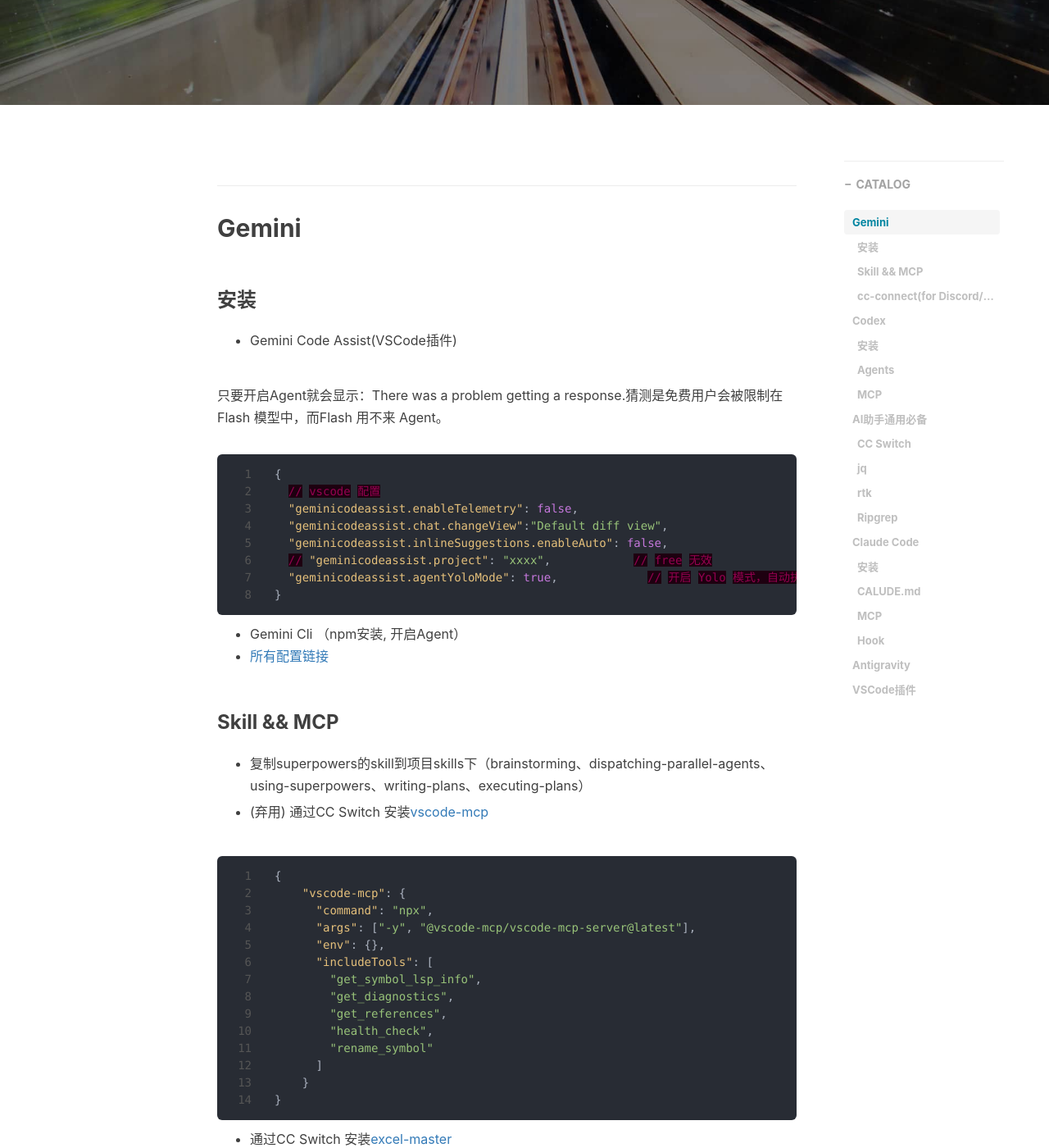
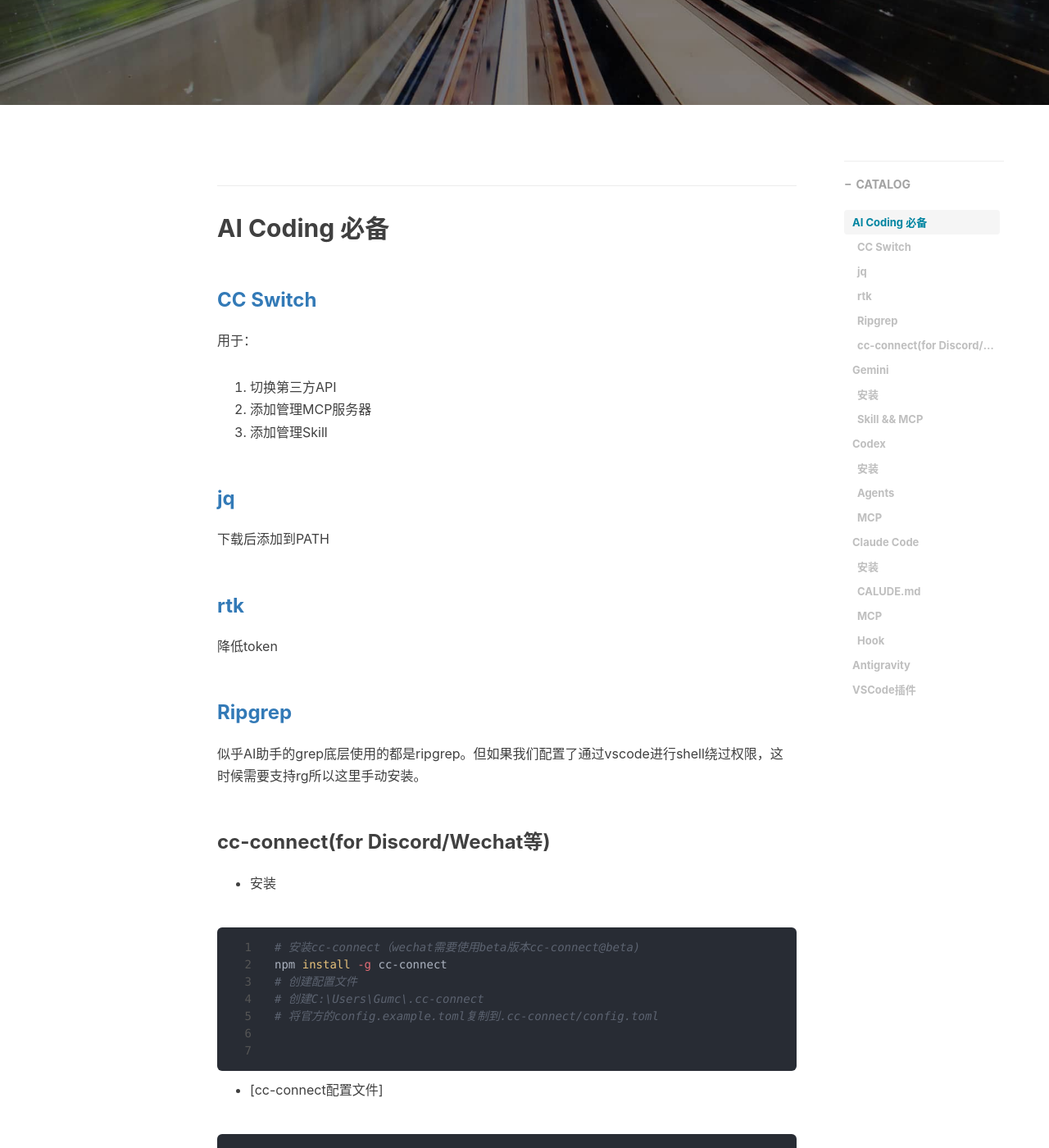
Before and after one commit to gumcstronger/gumcstronger.github.io, a Jekyll site: the page built from _posts/2026/2026-04-09-ai-code-helper-config.md, in a window 1280 px wide and 1400 px high, scrolled down 395 px. Shown: the whole window at 82% size. Built offline with Jekyll 4.4.1, drawn with Linux system fonts in a browser that asks for light colours; nearby versions of some CDN libraries; comment, search, counter and statistics services are not loaded; some of the changed text lies outside the part shown.

Commit message:
Update 2026-04-09-ai-code-helper-config.md

````diff
--- a/_posts/2026/2026-04-09-ai-code-helper-config.md
+++ b/_posts/2026/2026-04-09-ai-code-helper-config.md
@@ -11,91 +11,31 @@
 tags:
     - AI
 ---
-## Gemini
+## AI Coding 必备
 
-### 安装
+### [CC Switch](https://github.com/farion1231/cc-switch)
 
-  * Gemini Code Assist(VSCode插件)
+用于：
 
-只要开启Agent就会显示：There was a problem getting a response.猜测是免费用户会被限制在 Flash 模型中，而Flash 用不来 Agent。
+1. 切换第三方API
+2. 添加管理MCP服务器
+3. 添加管理Skill
 
-```json
-{
-  // vscode 配置
-  "geminicodeassist.enableTelemetry": false,
-  "geminicodeassist.chat.changeView":"Default diff view",
-  "geminicodeassist.inlineSuggestions.enableAuto": false,
-  // "geminicodeassist.project": "xxxx",            // free 无效
-  "geminicodeassist.agentYoloMode": true,             // 开启 Yolo 模式，自动执行, 不要停下来请求权限
-}
-```
+### [jq](https://jqlang.org/download/)
 
-  * Gemini Cli （npm安装, 开启Agent）
-  * [所有配置链接](https://geminicli.com/docs/reference/configuration/)
+下载后添加到PATH
 
-### Skill && MCP
+### [rtk](https://github.com/rtk-ai/rtk)
 
-  * 复制superpowers的skill到项目skills下（brainstorming、dispatching-parallel-agents、using-superpowers、writing-plans、executing-plans）
+降低token
 
-  * (弃用) 通过CC Switch 安装[vscode-mcp](https://github.com/tjx666/vscode-mcp)
+### [Ripgrep](https://github.com/burntsushi/ripgrep)
 
-```json
-{
-    "vscode-mcp": {
-      "command": "npx",
-      "args": ["-y", "@vscode-mcp/vscode-mcp-server@latest"],
-      "env": {},
-      "includeTools": [
-        "get_symbol_lsp_info",
-        "get_diagnostics",
-        "get_references",
-        "health_check",
-        "rename_symbol"
-      ]
-    }
-}
-```
+似乎AI助手的grep底层使用的都是ripgrep。但如果我们配置了通过vscode进行shell绕过权限，这时候需要支持rg所以这里手动安装。
 
-  * 通过CC Switch 安装[excel-master](https://github.com/guillehr2/Excel-MCP-Server-Master)
+### cc-connect(for Discord/Wechat等)
 
-```json
-
-  {
-      "excel-master": {
-        "command": "npx",
-        "args": [
-          "-y",
-          "@guillehr2/excel-mcp-server@latest"
-        ],
-        "timeout": 60000
-      }
-  }
-
-```
-
-  * 通过CC Switch 安装[vscode-mcp-servr](https://marketplace.visualstudio.com/items?itemName=JuehangQin.vscode-mcp-server)
-
-```json
-
-  {
-    "vscode-mcp-server": {
-        "command": "npx",
-        "args": ["mcp-remote@next", "http://localhost:3000/mcp"]
-    }
-  }
-
-```
-
-  * Unity MCP
-
-```bash
-  # 同意官方的许可协议会自动安装com.unity.ai.assistant
-
-```
-
-### cc-connect(for Discord/Wechat)
-
-  * 安装
+* 安装
 
 ```bash
 # 安装cc-connect（wechat需要使用beta版本cc-connect@beta)
@@ -107,7 +47,7 @@
 
 ```
 
-  * [cc-connect配置文件]
+* [cc-connect配置文件]
 
 ```conf
   # 配置config.toml，以下是我的配置(从discord获取token)
@@ -168,9 +108,109 @@
   [cron]
 ```
 
-  * [cc-connect使用指南](https://github.com/chenhg5/cc-connect/blob/main/docs/usage.zh-CN.md)
+* [cc-connect使用指南](https://github.com/chenhg5/cc-connect/blob/main/docs/usage.zh-CN.md)
+* 配置开机启动
 
-  * 配置开机启动
+---
+
+## Gemini
+
+### 安装
+
+* Gemini Code Assist(VSCode插件) 用处不大，仅在头脑风暴时进行。
+
+只要开启Agent就会显示：There was a problem getting a response.猜测是免费用户会被限制在 Flash 模型中，而Flash 用不来 Agent。
+
+```json
+{
+  // vscode 配置
+  "geminicodeassist.enableTelemetry": false,
+  "geminicodeassist.chat.changeView":"Default diff view",
+  "geminicodeassist.inlineSuggestions.enableAuto": false,
+  // "geminicodeassist.project": "xxxx",            // free 无效
+  "geminicodeassist.agentYoloMode": true,             // 开启 Yolo 模式，自动执行, 不要停下来请求权限
+}
+```
+
+* Gemini Cli （npm安装）
+* [所有配置链接](https://geminicli.com/docs/reference/configuration/)
+
+### Skill && MCP
+
+* 复制superpowers的skill到项目skills下（brainstorming、dispatching-parallel-agents、using-superpowers、writing-plans、executing-plans）
+* (弃用) 通过CC Switch 安装[vscode-mcp](https://github.com/tjx666/vscode-mcp)
+
+```json
+{
+    "vscode-mcp": {
+      "command": "npx",
+      "args": ["-y", "@vscode-mcp/vscode-mcp-server@latest"],
+      "env": {},
+      "includeTools": [
+        "get_symbol_lsp_info",
+        "get_diagnostics",
+        "get_references",
+        "health_check",
+        "rename_symbol"
+      ]
+    }
+}
+```
+
+* 通过CC Switch 安装[excel-master](https://github.com/guillehr2/Excel-MCP-Server-Master)
+
+```json
+
+  {
+      "excel-master": {
+        "command": "npx",
+        "args": [
+          "-y",
+          "@guillehr2/excel-mcp-server@latest"
+        ],
+        "timeout": 60000
+      }
+  }
+
+```
+
+* 通过CC Switch 安装[vscode-mcp-servr](https://marketplace.visualstudio.com/items?itemName=JuehangQin.vscode-mcp-server)
+
+```json
+
+  {
+    "vscode-mcp-server": {
+        "command": "npx",
+        "args": ["mcp-remote@next", "http://localhost:3000/mcp"]
+    }
+  }
+
+```
+
+* [Unity MCP](https://github.com/CoplayDev/unity-mcp)
+
+```bash
+# unity通过github安装：https://github.com/CoplayDev/unity-mcp.git?path=/MCPForUnity#main
+# 进入unity - window - mcp for unity - toggle mcp window
+# 进入connect，选择传递方式为stdio, 复制configuratioon到项目目录配置文件，工具只开启execute_menu_item和read_console和manage_prefabs
+# 可以禁用手机数据
+"unityMCP": {
+      "command": "uvx",
+      "args": [
+        "--from",
+        "mcpforunityserver==9.6.6",
+        "mcp-for-unity",
+        "--transport",
+        "stdio"
+      ],
+      "type": "stdio",
+      "env": {
+        "DISABLE_TELEMETRY": "true"
+      }
+    }
+# 让AI自己写markdown,工具的参数见源码：https://github.com/CoplayDev/unity-mcp/tree/beta/Server/src/services/tools
+
+```
 
 <!-- ### (已弃用)clibot(for Discord/Wechat)
 
@@ -209,8 +249,8 @@
 
 ### 安装
 
-  * Codex桌面版
-  * VSCode Codex插件
+* Codex桌面版
+* VSCode Codex插件
 
 vscode codex插件如果开启WSL就会使用WSL的配置，需要进入/home/xx/.condex中修改配置，所以不开启WSL
 
@@ -218,7 +258,7 @@
 
 ### MCP
 
-  * [VSCode MCP](https://github.com/tjx666/vscode-mcp)
+* [VSCode MCP](https://github.com/tjx666/vscode-mcp)
 
 不支持partial class，但能获取诊断信息，用于获取诊断信息并修复。
 
@@ -236,37 +276,13 @@
 
 ---
 
-## AI助手通用必备
-
-### [CC Switch](https://github.com/farion1231/cc-switch)
-
-用于：
-
-1. 切换第三方API
-2. 添加管理MCP服务器
-3. 添加管理Skill
-
-### [jq](https://jqlang.org/download/)
-
-下载后添加到PATH
-
-### [rtk](https://github.com/rtk-ai/rtk)
-
-降低token
-
-### [Ripgrep](https://github.com/burntsushi/ripgrep)
-
-似乎AI助手的grep底层使用的都是ripgrep。不确定是否真实，所以也安装ripgrep方便使用
-
----
-
 ## Claude Code
 
 备注：为什么弃用，因为对其他AI的支持很弱，anthropic的AI像Claude Sonne才能用起来顺畅。
 
 ### 安装
 
-  * 安装[Claude Code](https://github.com/anthropics/claude-code)
+* 安装[Claude Code](https://github.com/anthropics/claude-code)
 
   备注：npm安装方式已弃用
 
@@ -282,7 +298,7 @@
   # [System.Environment]::SetEnvironmentVariable('DISABLE_TELEMETRY', '1', 'User')
 ```
 
-  * 安装[Claude Code for VS Code](vscode:extension/anthropic.claude-code)
+* 安装[Claude Code for VS Code](vscode:extension/anthropic.claude-code)
 
   VS Code插件
 
@@ -304,7 +320,7 @@
 
 ### MCP
 
-  * [ripgrep](https://github.com/burntsushi/ripgrep)
+* [ripgrep](https://github.com/burntsushi/ripgrep)
 
 据说claude code底层使用的是ripgrep。不确定claude code内部是否包含了ripgrep，直接安装ripgrep方便使用
 
@@ -313,7 +329,7 @@
 winget install BurntSushi.ripgrep.MSVC
 ```
 
-  * [codebase-memory-mcp](https://github.com/DeusData/codebase-memory-mcp)
+* [codebase-memory-mcp](https://github.com/DeusData/codebase-memory-mcp)
 
 ```bash
 # 安装
@@ -325,15 +341,14 @@
 # 告诉claude测试codebase-memory-mcp的使用会进行项目索引
 ```
 
-  * (弃用)[~~Superpowers~~](https://github.com/obra/superpowers)
-  * (弃用)~~claude-md-management~~
-  * (弃用)~~planning-with-files~~
-  * (弃用)~~Remember~~
-  * (弃用)LSP
+* (弃用)[~~Superpowers~~](https://github.com/obra/superpowers)
+* (弃用)~~claude-md-management~~
+* (弃用)~~planning-with-files~~
+* (弃用)~~Remember~~
+* (弃用)LSP
 
   放弃LSP方案，因为C# LSP无法正确处理partial。
-
-  * (弃用) LSP- [VSC-LSP-MCP](https://github.com/beixiyo/vsc-lsp-mcp)
+* (弃用) LSP- [VSC-LSP-MCP](https://github.com/beixiyo/vsc-lsp-mcp)
 
 使用VSCode LSP的MCP，MCP（模型上下文协议）客户端能够实时访问丰富的 VSCode 上下文信息
 
@@ -347,7 +362,7 @@
   3. .claude/rules/TOOLS.LSP.md要求Claude Code生成对VSCode-MCP的使用。
 ```
 
-  * [LSP-VSCode MCP](https://github.com/tjx666/vscode-mcp)
+* [LSP-VSCode MCP](https://github.com/tjx666/vscode-mcp)
 
 不支持partial class，但能获取诊断信息，用于获取诊断信息并修复。
 
@@ -369,12 +384,12 @@
   3. .claude/rules/TOOLS.md要求Claude Code生成对VSCode-MCP的使用。
 ```
 
-  * [弃用]LSP-Claude Code官方CSharp-lsp
+* [弃用]LSP-Claude Code官方CSharp-lsp
 
 dotnet安装[csharp-ls](https://github.com/razzmatazz/csharp-language-server)
 Claude Code VS Code插件市场安装csharp-ls Plugin
 
-  * (弃用)LSP-[VSCode LSP MCP Server](https://marketplace.visualstudio.com/items?itemName=trademe.vscode-lsp-mcp)(作者：Trad Me)
+* (弃用)LSP-[VSCode LSP MCP Server](https://marketplace.visualstudio.com/items?itemName=trademe.vscode-lsp-mcp)(作者：Trad Me)
 
 这个最简单，安装vscode插件。
 运行VSCode命令: "LSP MCP: Install for Claude Code"
@@ -398,7 +413,7 @@
 }
 ```
 
-  * (弃用)LSP-roslyn-refactor
+* (弃用)LSP-roslyn-refactor
 
 感觉很慢
 
@@ -410,27 +425,27 @@
 
 ## VSCode插件
 
-  * Copilot
+* Copilot
 
 Copilot Pro无限使用GPT-5 Mini是不错的，可惜只有首月免费。
 
-  * Codex插件
+* Codex插件
 
 某鱼某淘可购买business或Plus也有25元，可能有风险。
 免费额度也很慷慨。
 
-  * Gemini Code Assist
+* Gemini Code Assist
 
 复杂问题使用，Gemini 3的思考和代码能力最强。当然Geimin Code Assist经常会自动切换到Gemini Pro 2.5会降智的。
 一般遇到复杂功能、不确定如何实现的需求或找Bug，则在aistudio使用Gemini 3讨论。如需要与代码交互(如找Bug)则使用Gemini Code Assist或Antigravity。
 
-  * Trae
+* Trae
 
 基本废了，基本作为补全使用，不会用来写代码。
 trae使用梯子通过trae.ai登录海外账号，似乎可以无限使用Gemini 2.5,不过现在经常出错，似乎海外账号不支持vscode插件了。
 目前使用起来很慢，估计很快就可以弃用了。
 
-  * Code Web Chat
+* Code Web Chat
 
 相当于合法通过vscode将上下文发送到web页面，然后获取web页面结果返回到vscode，自动进行editor等操作。
 相比于很多逆向API(违规），这个合规的，自动帮忙提交上下文到网页版后并自动获取结果来对比。
@@ -438,6 +453,6 @@
 
 备注：与Code Web Chat类似的有个：[openlink](https://github.com/afumu/openlink)([视频](https://www.bilibili.com/video/BV17Yw3z7EJd/?spm_id_from=333.1391.0.0&vd_source=f355063fe070b37905b1cec42ccf5c6c))，但还需要自己解决gemini外的前端适配和skill。
 
-  * Claude Code
+* Claude Code
 
 除非用Claude官方模型，不然第三方其他AI支持很差。
````
